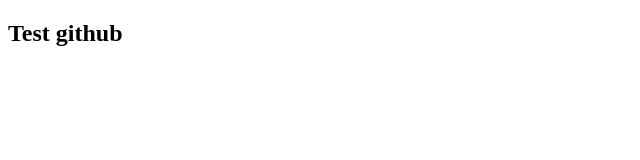
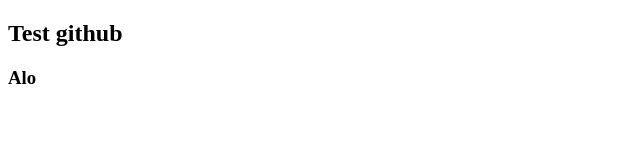
Before and after one commit to TruongTaKhac/Demo, a plain HTML site: page index.html in a window 1280 px wide. Shown: the full height of the page, 0-640 px from the left. Drawn offline with Linux system fonts and the light colour scheme.

Commit message:
feat:update

```diff
--- a/index.html
+++ b/index.html
@@ -7,5 +7,6 @@
 </head>
 <body>
     <h2>Test github</h2>
+    <h3>Alo</h3>
 </body>
 </html>
```
